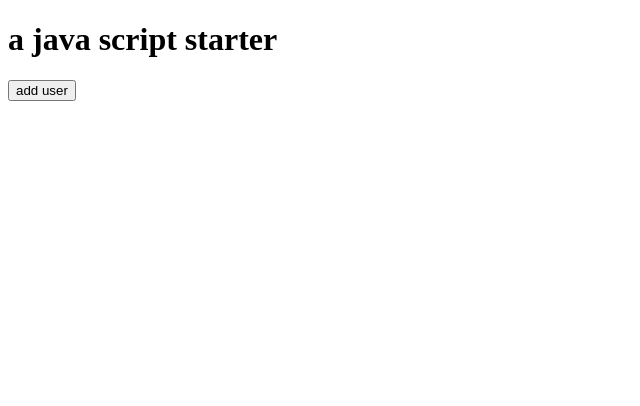
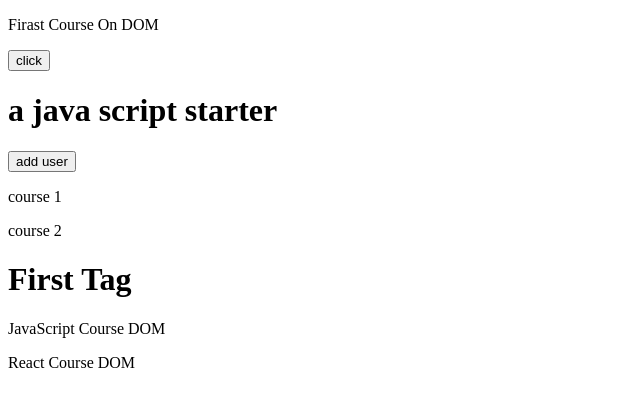
Before and after one commit to mhdix/Learning, a plain HTML site: page index.html in a window 1280 px wide. Shown: the whole page, without its empty margins (0-640 px from the left). Drawn offline with Linux system fonts and the light colour scheme.

Commit message:
add element to DOM

```diff
--- a/index.html
+++ b/index.html
@@ -8,6 +8,11 @@
 <body>
     <h1>a java script starter</h1>
     <button class="add-user">add user</button>
+    <p class="course" id="course1">course 1</p>
+    <p class="course" id="course2">course 2</p>
+    <div class="dom">
+        <h1>First Tag</h1>
+    </div>
     <script src="main.js"></script>
 </body>
 </html>
--- a/main.js
+++ b/main.js
@@ -1458,19 +1458,60 @@ const products = [
 // }
 // console.log(countDown(120))
 //! test timer
-function countDown(number) {
-  const timer = () =>{
-    const min = String(Math.trunc(number / 60)).padStart(2, 0);
-    const sec = String(Math.trunc(number % 60)).padStart(2, 0)
-    console.log(`${min}:${sec}`)
-    if(number === 0 ){
-      clearInterval(interValId)
-      console.log('interval clear')
-    }
-    number --
-  }
-    timer()
-  const interValId = setInterval(timer, 1000)
-  // return timer
-}
-countDown(2)
+// function countDown(number) {
+//   const timer = () =>{
+//     const min = String(Math.trunc(number / 60)).padStart(2, 0);
+//     const sec = String(Math.trunc(number % 60)).padStart(2, 0)
+//     console.log(`${min}:${sec}`)
+//     if(number === 0 ){
+//       clearInterval(interValId)
+//       console.log('interval clear')
+//     }
+//     number --
+//   }
+//     timer()
+//   const interValId = setInterval(timer, 1000)
+//   // return timer
+// }
+// countDown(2)
+
+//? 403/7/28
+//? start: 85, end:
+
+//? what is DOM
+// const tag = document.querySelector('.course')
+// console.log(tag.textContent)
+// const tagId = document.querySelector("#course1")
+// console.log(tagId.textContent)
+//* get all textcontent
+// const course = document.querySelectorAll('.course')
+// course.forEach(element => {
+//   console.log(element.tex tContent)
+// });
+
+//? add element to DOM
+const newCourse = document.createElement('p');
+newCourse.textContent = 'JavaScript Course DOM'
+newCourse.classList.add('course-title')
+document.querySelector('.dom').append(newCourse)
+//! add Element to DOM 2
+const parentCourses = document.createElement('div')
+parentCourses.classList.add("courses")
+const courseNameTag = document.createElement('p')
+courseNameTag.textContent = 'React Course DOM'
+courseNameTag.classList.add('course-title')
+// console.log(courseNameTag)
+const parent = document.querySelector('.dom')
+parent.append(courseNameTag)
+//! add Element to DOM 3
+const div = document.createElement('div')
+div.classList.add('parent-courses')
+document.body.prepend(div)
+
+const p = document.createElement('p')
+p.textContent = 'Firast Course On DOM '
+div.append(p)
+
+const btn = document.createElement('button')
+btn.textContent = 'click'
+div.append(btn)
```
